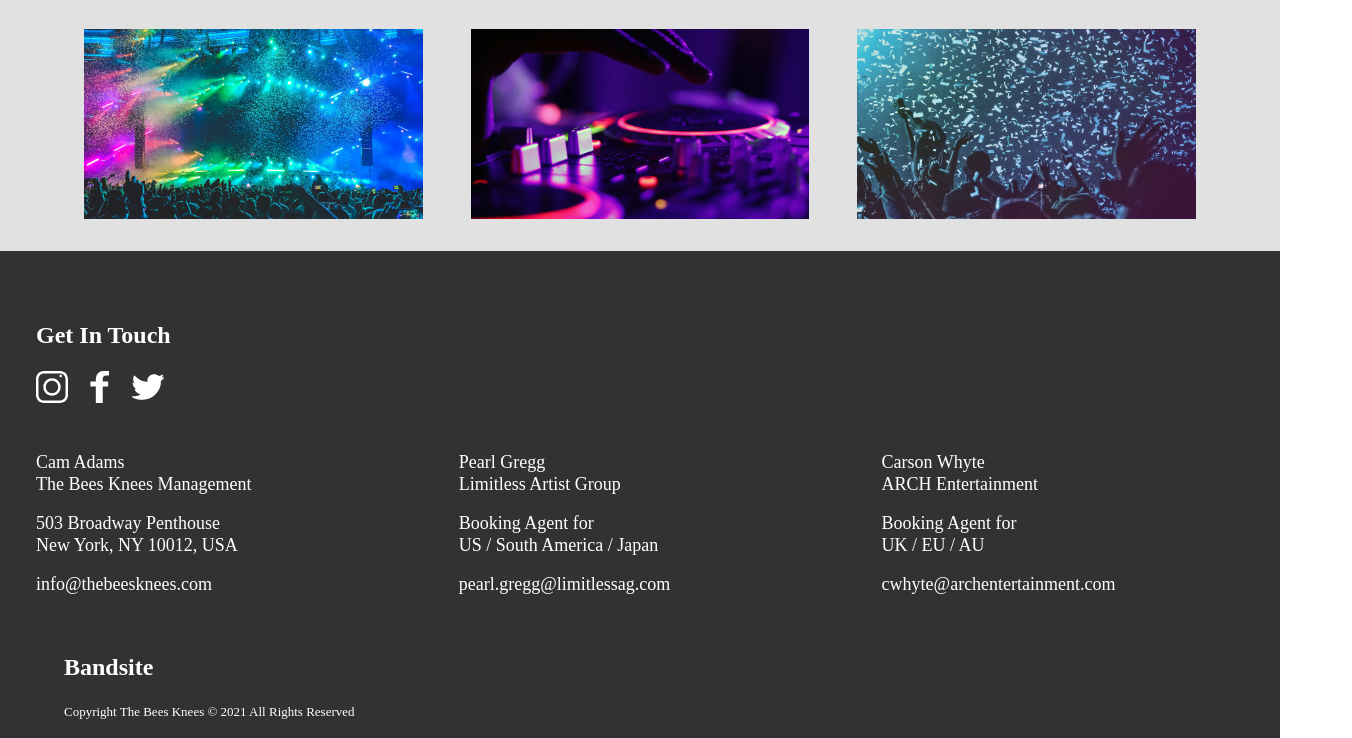
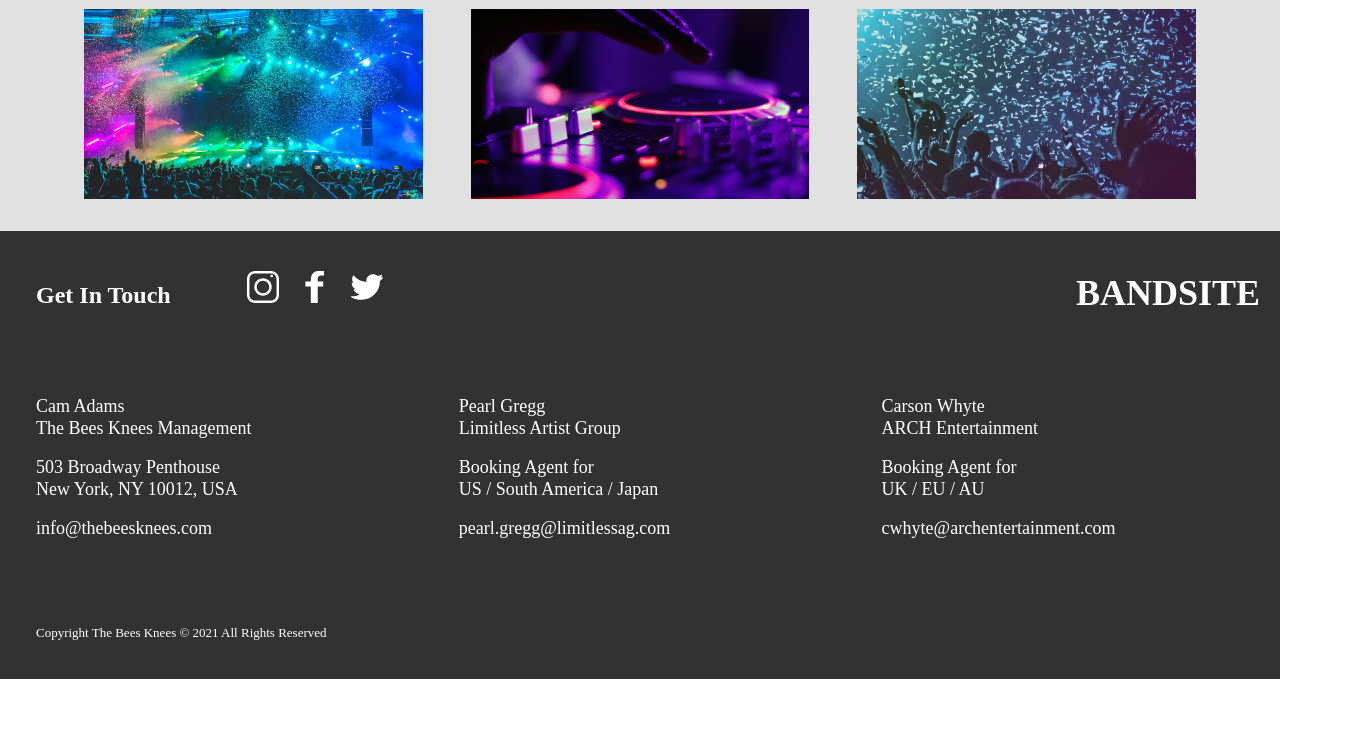
Before and after one commit to dennisagarwal/deepak-agarwal-bandsite, a plain HTML site: page index.html in a window 1280 px wide. Shown: the part 1902-2640 px from the top of the page, 1352 px wide, since content can reach past the window. After the commit the page ends 2581 px from the top, so only its background shows below. Drawn offline with Linux system fonts and the light colour scheme.

Commit message:
refactoring the created code

```diff
--- a/bio.scss
+++ b/bio.scss
@@ -4,8 +4,11 @@
 
 .header {
   background-color: #323232;
+  display: flex;
+  flex-direction: column;
   @include tablet {
     display: flex;
+    flex-direction: row;
     align-items: center;
   }
   &__page {
@@ -20,9 +23,11 @@
   &__sub {
     display: flex;
     justify-content: space-around;
+    @include tablet {
+      justify-content: space-around;
+    }
     &--heading {
       @include mob-sub-header-font(white);
-      text-transform: uppercase;
       display: inline;
       @include tablet {
         @include tab-body-font(white);
@@ -45,6 +50,7 @@
     margin-bottom: 1.5rem;
   }
   &__header {
+    @include mobile-padding;
     @include tablet {
       @include tablet-padding;
     }
@@ -60,6 +66,7 @@
 
 .musicians {
   &__header {
+    @include mobile-padding;
     @include tablet {
       @include tablet-padding;
       padding-bottom: 0;
@@ -74,6 +81,9 @@
     }
   }
   &__img {
+    @include mobile-padding;
+    padding-bottom: 0;
+    padding-top: 0;
     @include tablet {
       @include tablet-padding;
       padding-left: 4.25rem;
@@ -91,6 +101,7 @@
   }
   &__text {
     flex-wrap: wrap;
+    @include mobile-padding;
     @include tablet {
       @include tablet-padding;
       padding-left: 4.25rem;
@@ -103,26 +114,32 @@
       margin-bottom: 0;
       margin-top: 0;
       @include mob-body-font(#323232);
+      line-height: 1.7rem;
+      font-weight: bold;
       @include tablet {
         @include tab-body-font(#323232);
       }
     }
   }
   &__desc-header {
+    @include mobile-padding;
+    padding-top: 0;
+    padding-bottom: 0;
     @include tablet {
       @include tablet-padding;
       padding-left: 4.25rem;
       padding-right: 4.25rem;
       padding-top: 0;
       padding-bottom: 0;
-
     }
-
 
     &--heading {
       @include mob-sub-header-font(#323232);
+      margin-top: 0;
+      margin-bottom: 0;
       @include tablet {
         @include tab-sub-header-font(#323232);
+        margin-top: 0;
         margin-bottom: 0;
       }
     }
@@ -131,14 +148,18 @@
     display: flex;
     flex-direction: column;
     align-items: center;
+    @include mobile-padding;
+
     @include tablet {
       display: flex;
       flex-direction: row;
       align-items: center;
-
     }
     &--text {
       @include mob-body-font(#323232);
+      line-height: 1.5;
+      margin-top: 0;
+      margin-bottom: 0;
       @include tablet {
         @include tablet-padding;
         padding-left: 4.25rem;
@@ -154,6 +175,8 @@
 .photo-gallery {
   background-color: #e1e1e1;
   &__header {
+    @include mobile-padding;
+    padding-bottom: 0;
     @include tablet {
       @include tablet-padding;
       padding-bottom: 0;
@@ -170,6 +193,7 @@
     flex-direction: column;
     align-items: center;
     flex-wrap: wrap;
+    @include mobile-padding;
     @include tablet {
       @include tablet-padding;
       padding-top: 0;
@@ -177,9 +201,10 @@
       display: flex;
       flex-direction: row;
       justify-content: space-evenly;
-      // flex-wrap: wrap;
     }
     &--size {
+      width: 100%;
+      margin-bottom: 1rem;
       @include tablet {
         margin-bottom: 2rem;
         width: 28%;
@@ -190,28 +215,36 @@
 
 .contact {
   background-color: #323232;
+  @include tablet {
+    position: relative;
+  }
   &__header {
     @include tablet {
-      @include tablet-padding;
+      display: inline-block;
+      padding-top: 0;
       padding-bottom: 0;
     }
     &--heading {
+      @include mobile-padding;
       @include mob-page-header-font(white);
       @include tablet {
-        // @include tablet-padding;
+        @include tablet-padding;
         @include tab-sub-header-font(white);
+        margin-top: 0;
+        margin-bottom: 0;
+
       }
     }
   }
   &__img {
     display: flex;
-    justify-content: flex-start;
-    flex-wrap: wrap;
+
+    @include mobile-padding;
     @include tablet {
+      display: inline-block;
       @include tablet-padding;
       padding-top: 0;
       padding-bottom: 0;
-
     }
     &--size {
       width: 2rem;
@@ -222,39 +255,52 @@ padding-bottom: 0;
   &__div {
     display: flex;
     flex-direction: column;
+
+    height: 35rem;
+    @include mobile-padding;
+
+    @include tablet {
       height: 9rem;
       flex-wrap: wrap;
       justify-content: space-between;
       align-content: space-between;
-
-    // align-items: center;
-    @include tablet {
       @include tablet-padding;
     }
     &-text {
       display: flex;
       flex-direction: column;
+      margin-bottom: 2rem;
+      @include tablet {
         width: 30%;
         margin: 0;
-
+      }
       &--para {
         margin: 0;
         @include mob-body-font(white);
+        line-height: 1.3rem;
         @include tablet {
           @include tab-body-font(white);
         }
       }
     }
   }
-}
 
-.footer {
+  &-footer {
     background-color: #323232;
     &__header {
-    display: inline-block;
-    margin-left: 5%;
-    &--heading {
-      @include mob-page-header-font(white);
+      @include logo;
+      @include mobile-padding;
+      padding-bottom: 0;
+      @include tablet {
+        @include tablet-padding;
+        position: absolute;
+        right: 3rem;
+        top: 1rem;
+        padding-top: 0;
+        padding-bottom: 0;
+        margin-top: 0;
+        margin-bottom: 0;
+
       }
     }
     &__text {
@@ -263,9 +309,16 @@ padding-bottom: 0;
       align-items: center;
       flex-wrap: wrap;
       &--para {
-      width: 90%;
-      margin-top: 0;
+        width: 100%;
+        @include mobile-padding;
         @include mob-footer-body-font(white);
+        padding-top: 0;
+        margin: 0;
+        @include tablet {
+          @include tablet-padding;
+          @include tab-footer-body-font($color: white);
         }
       }
     }
+  }
+}
--- a/index.html
+++ b/index.html
@@ -112,17 +112,14 @@
    <h4 class="contact__div-text--para">cwhyte@archentertainment.com</h4>
 </div>
 </div>
+<footer class="contact-footer">
+  <div class="contact-footer__header">
+    <h2 class="contact-footer__header--heading">Bandsite</h2>
+  </div >
+  <div class="contact-footer__text">
+    <h4 class="contact-footer__text--para">Copyright The Bees Knees © 2021 All Rights Reserved</h4>
+  </div>
+</footer>
 </section>
-
-<footer class="footer">
-  <div class="footer__header">
-    <h2 class="footer__header--heading">Bandsite</h2>
-  </div >
-  <div class="footer__text">
-    <h4 class="footer__text--para">Copyright The Bees Knees © 2021 All Rights Reserved</h4>
-  </div>
-
-</footer>
-
   </body>
   </html>
--- a/styles/partials/_mixins.scss
+++ b/styles/partials/_mixins.scss
@@ -124,3 +124,10 @@
   padding-left: 2.25rem;
   padding-right: 2.25rem;
 }
+
+@mixin mobile-padding {
+  padding-top:1.5rem;
+  padding-bottom:1rem;
+  padding-left: 1rem;
+  padding-right: 1rem;
+}
```
Also changed, not shown: bio.css, 1 other file. Lines whose indentation alone changed are shown as unchanged.
